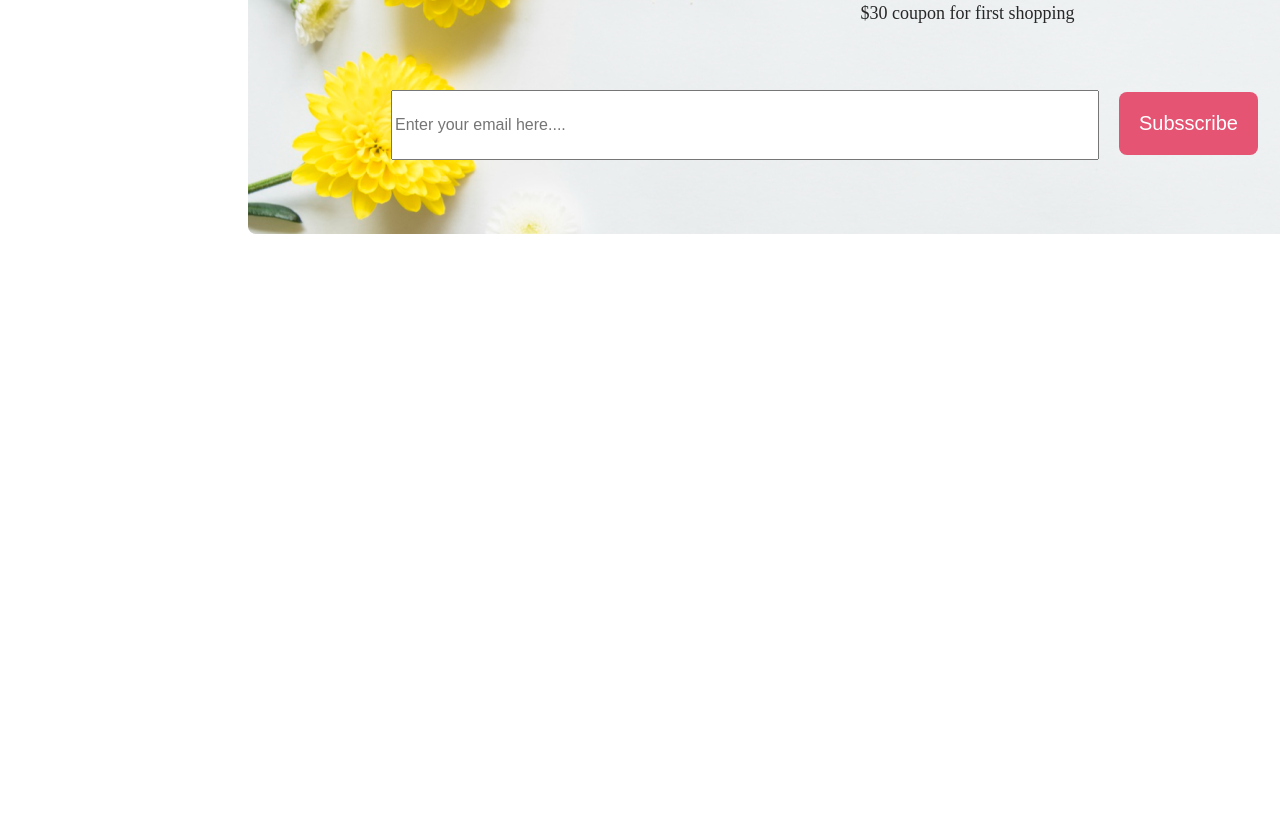
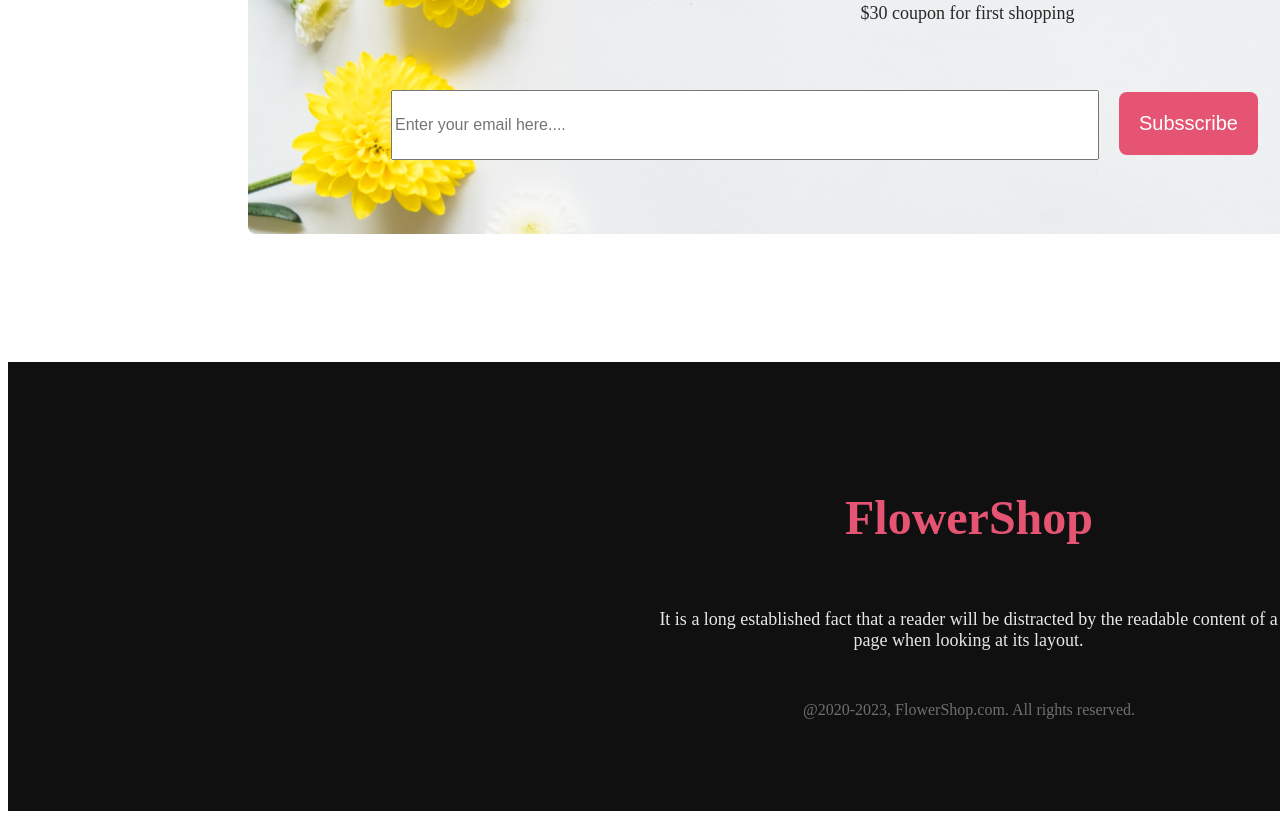
Before and after one commit to Muhaimenul-Islam-Ratul/flower-shop-assignment, a plain HTML site: page my-index.html in a window 1280 px wide. Shown: the part 5102-5921 px from the top of the page. Before the commit the page ends 5464 px from the top, so only its background shows below. Drawn offline with Linux system fonts and the light colour scheme.

Commit message:
first to last updated

```diff
--- a/my-index.html
+++ b/my-index.html
@@ -75,8 +75,10 @@
         </section>
 
     </main>
-    <footer>
-
+    <footer class="last-page">
+        <h2 class="footer-head">FlowerShop</h2>
+        <p class="footer-description">It is a long established fact that a reader will be distracted by the readable content of a page when looking at its layout.</p>
+        <p class="footer-last-line">@2020-2023, FlowerShop.com. All rights reserved. </p>
 
     </footer>
 </body>
--- a/style/flower.css
+++ b/style/flower.css
@@ -168,20 +168,24 @@
     color: #272727;
     text-align: center;
 }
-.last-header{
+
+.last-header {
     padding: 122px 534px 16px 533px;
     font-size: 40px;
 }
-.coupon{
+
+.coupon {
     padding: 0px 605px 48px 604px;
     font-size: 18px;
 }
-.email-den{
+
+.email-den {
     width: 700px;
-height: 64px;
-font-size: 16px;
+    height: 64px;
+    font-size: 16px;
 }
-.last-button{
+
+.last-button {
     background-color: #E55473;
     margin: 0px 287px 121px 16px;
     padding: 20px 20px;
@@ -190,3 +194,27 @@ font-size: 16px;
     color: #FFF;
     font-size: 20px;
 }
+
+.last-page {
+    background-color: #111010;
+    width: 1922px;
+    height: 449px;
+    text-align: center;
+}
+
+.footer-head {
+    padding: 128px 832px 24px 832px;
+    color: #E55473;
+    font-size: 48px;
+}
+
+.footer-description {
+    padding: 0px 649px 32px 648px;
+    color: rgba(255, 255, 255, 0.90);
+    font-size: 18px;
+}
+.footer-last-line{
+    color: rgba(255, 255, 255, 0.40);
+text-align: center;
+font-size: 16px;
+}
```
